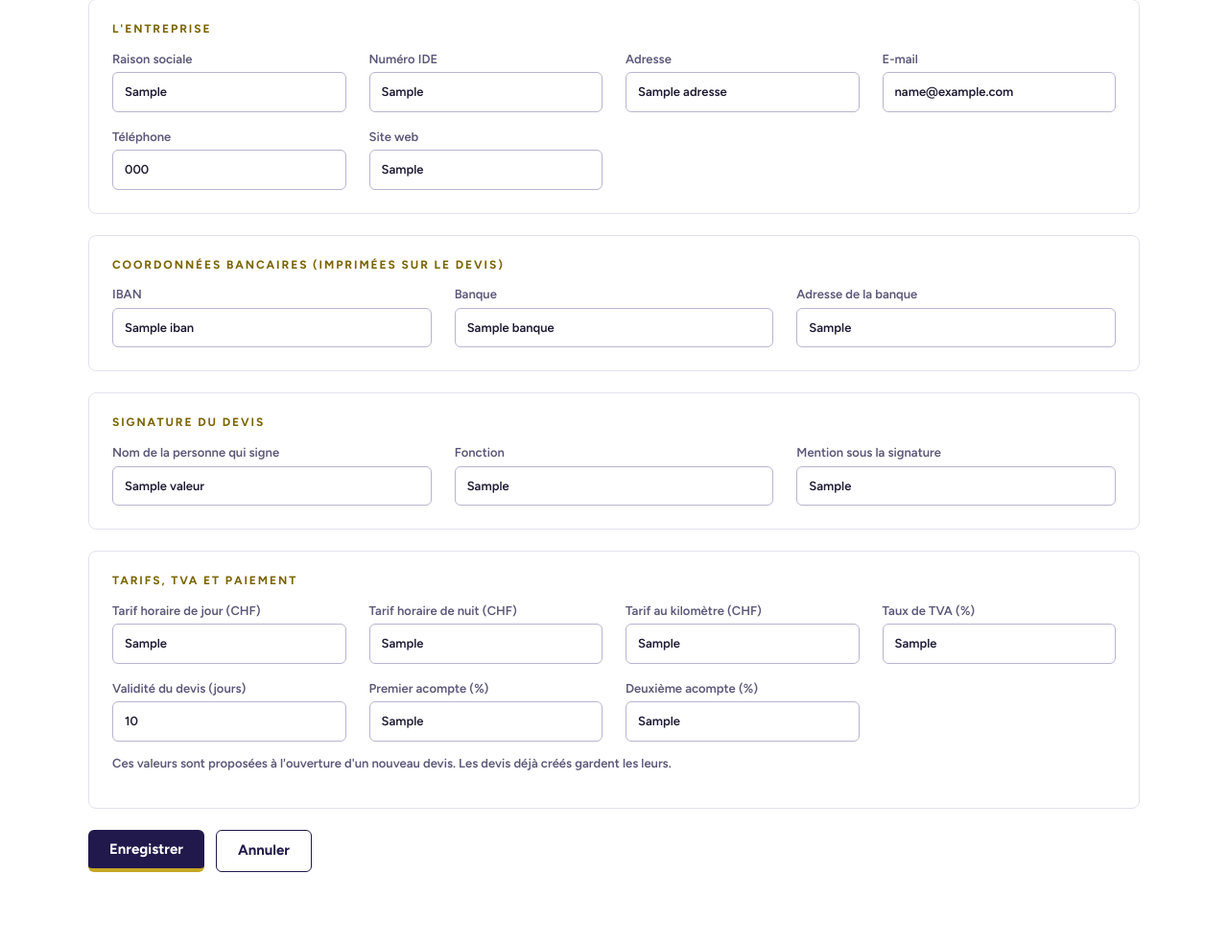
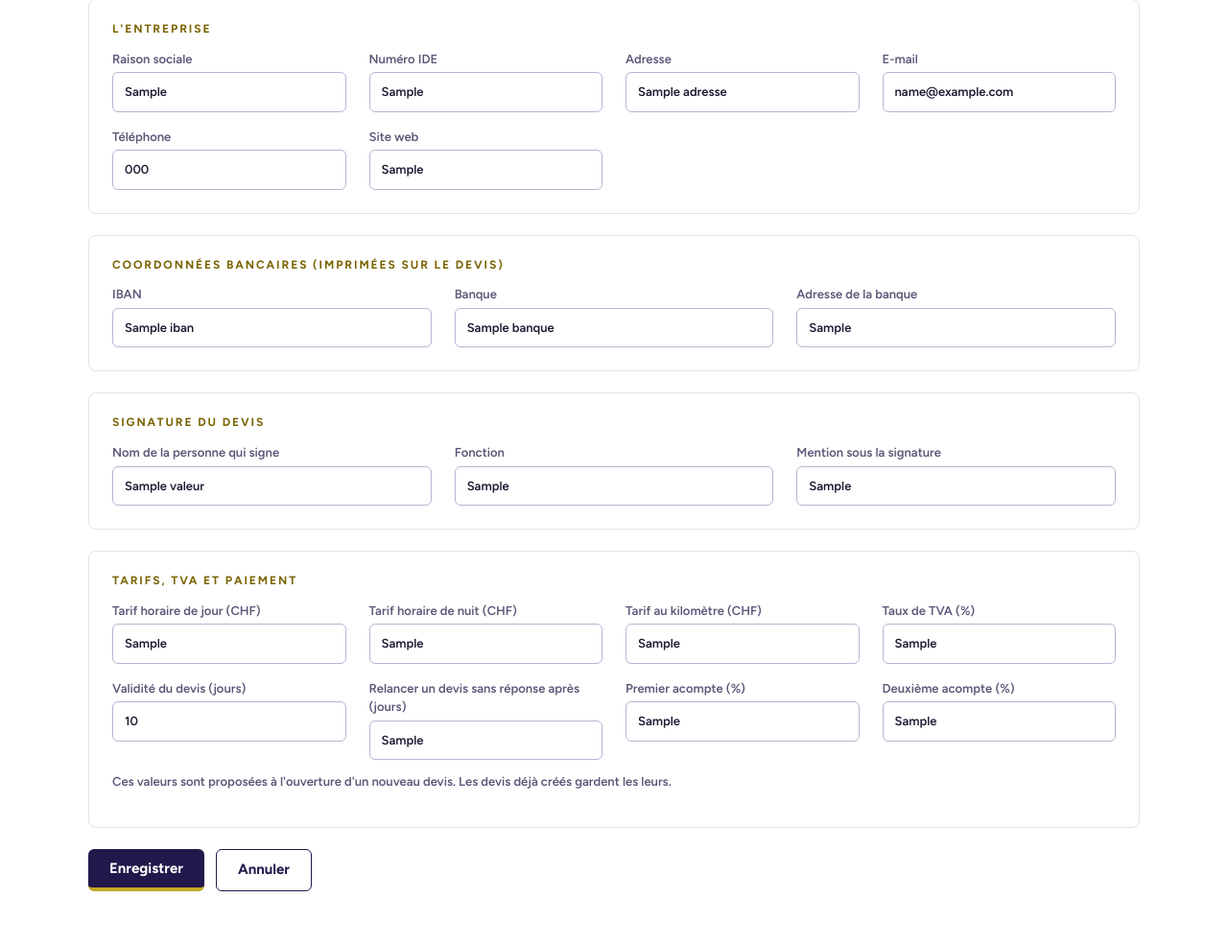
Before and after one commit to Nanssss1980/malewa-backoffice, a Flask app: template templates/reglages.html in a window 1280 px wide. Shown: the part 88-1073 px from the top of the page at 96% size. Before the commit the page ends 997 px from the top, so only its background shows below. Run offline with Flask 3, Linux system fonts and the light colour scheme; the template is opened without the code that fills it: most values are stand-ins (such as "Sample title", 1, 10 or a date in 2020).

Commit message:
Add files via upload

```diff
--- a/templates/reglages.html
+++ b/templates/reglages.html
@@ -52,6 +52,7 @@
       <label>Tarif au kilomètre (CHF)<input name="tarif_km" value="{{ valeurs.get('tarif_km', '') }}" inputmode="decimal"></label>
       <label>Taux de TVA (%)<input name="taux_tva" value="{{ valeurs.get('taux_tva', '') }}" inputmode="decimal"></label>
       <label>Validité du devis (jours)<input name="validite_jours" value="{{ valeurs.get('validite_jours', '') }}" inputmode="numeric"></label>
+      <label>Relancer un devis sans réponse après (jours)<input name="delai_relance_jours" value="{{ valeurs.get('delai_relance_jours', '5') }}" inputmode="numeric"></label>
       <label>Premier acompte (%)<input name="pourcentage_acompte_1" value="{{ valeurs.get('pourcentage_acompte_1', '') }}" inputmode="decimal"></label>
       <label>Deuxième acompte (%)<input name="pourcentage_acompte_2" value="{{ valeurs.get('pourcentage_acompte_2', '') }}" inputmode="decimal"></label>
     </div>
```
